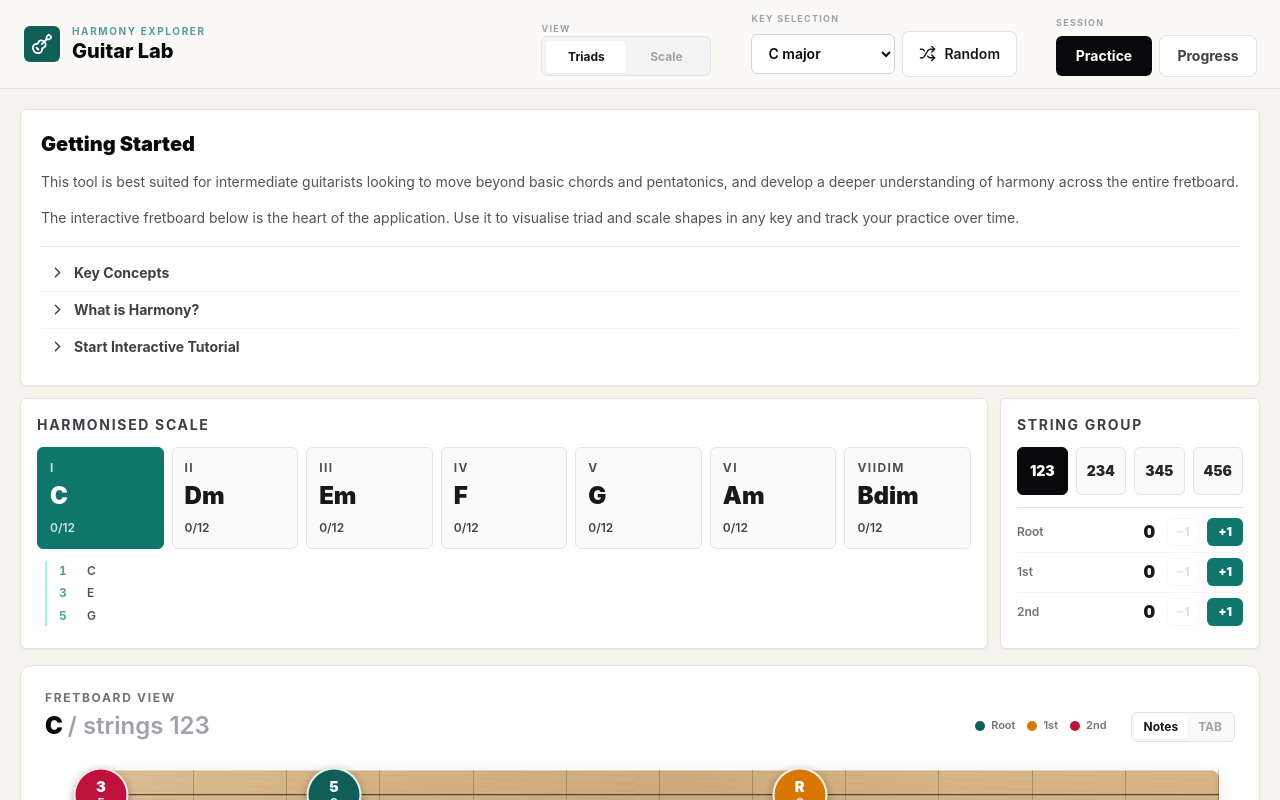
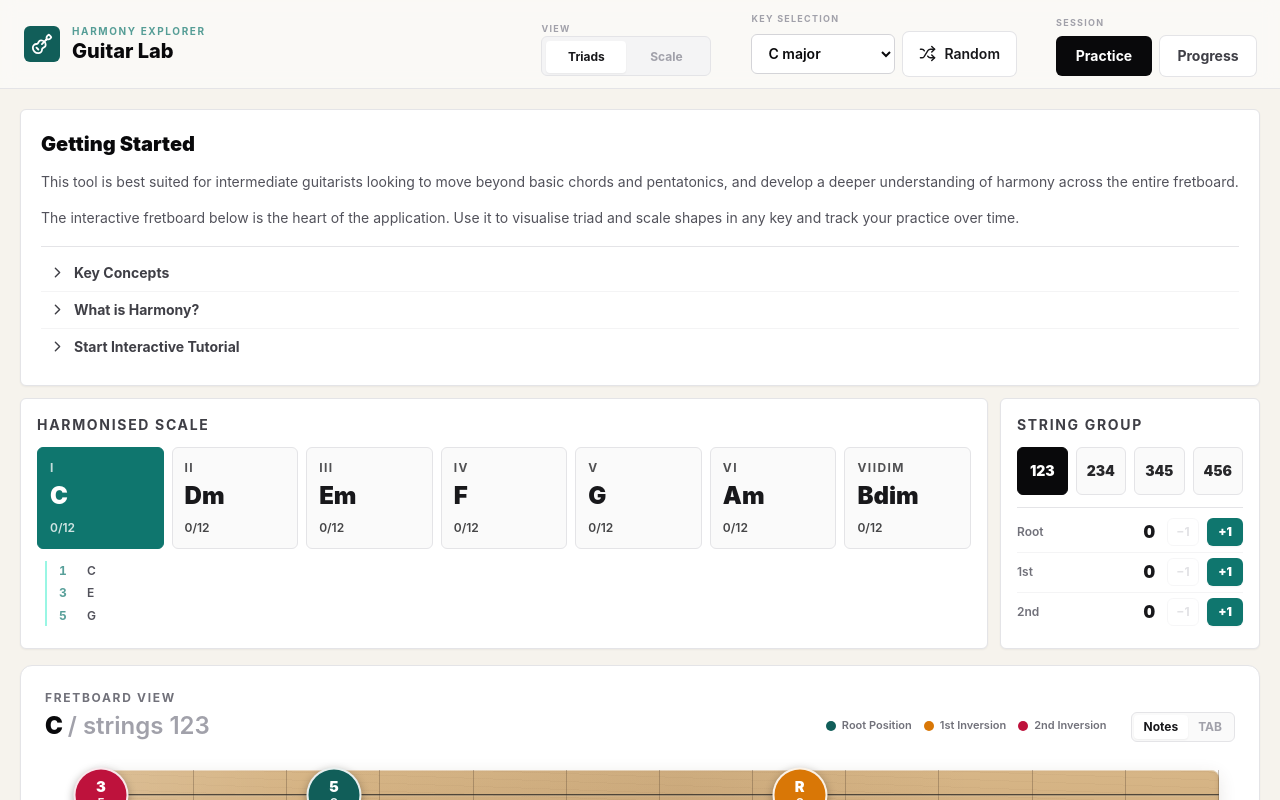
Before and after one commit to Patrock3/GuitarPracticeTool, a React (Vite) app: page / in a window 1280 px wide. Shown: the top 800 px of the page. Built offline with nearby package versions, Linux system fonts and the light colour scheme.

Commit message:
Clarify fretboard legends

```diff
--- a/src/components/fretboard/CombinedTriadFretboard.tsx
+++ b/src/components/fretboard/CombinedTriadFretboard.tsx
@@ -23,6 +23,11 @@ interface CombinedTriadFretboardProps {
 const strings: GuitarString[] = [1, 2, 3, 4, 5, 6];
 const positionFrets = [3, 5, 7, 9, 12];
 const progressionColours = ["bg-teal-800", "bg-indigo-700", "bg-rose-700", "bg-amber-700", "bg-sky-700", "bg-violet-700", "bg-emerald-700", "bg-orange-700"];
+const triadLegendLabels = {
+  root: "Root Position",
+  first: "1st Inversion",
+  second: "2nd Inversion",
+};
 
 interface CombinedMarker extends FretMarker {
   shape: TriadShape;
@@ -94,7 +99,7 @@ export function CombinedTriadFretboard({ progression = [], renderMode = "triads"
                 {shapes.map((shape) => (
                     <span className="flex items-center gap-1.5 text-[11px] font-semibold text-zinc-500" key={shape.id}>
                       <span className={`h-2.5 w-2.5 rounded-full ${inversionStyles[shape.inversion].marker}`} aria-hidden="true" />
-                      {inversionStyles[shape.inversion].shortLabel}
+                      {triadLegendLabels[shape.inversion]}
                     </span>
                   ))}
               </div>
--- a/src/components/fretboard/ScaleFretboardLayer.tsx
+++ b/src/components/fretboard/ScaleFretboardLayer.tsx
@@ -13,9 +13,9 @@ export const scaleChordToneStyles: Array<{
   marker: string;
   tone: ScaleChordTone;
 }> = [
-  { label: "Root", marker: inversionStyles.root.marker, tone: "root" },
-  { label: "3rd", marker: inversionStyles.first.marker, tone: "third" },
-  { label: "5th", marker: inversionStyles.second.marker, tone: "fifth" },
+  { label: "Root Note", marker: inversionStyles.root.marker, tone: "root" },
+  { label: "3rd Note", marker: inversionStyles.first.marker, tone: "third" },
+  { label: "5th Note", marker: inversionStyles.second.marker, tone: "fifth" },
 ];
 
 const scaleChordToneMarkerClasses: Record<ScaleChordTone, string> = {
```
